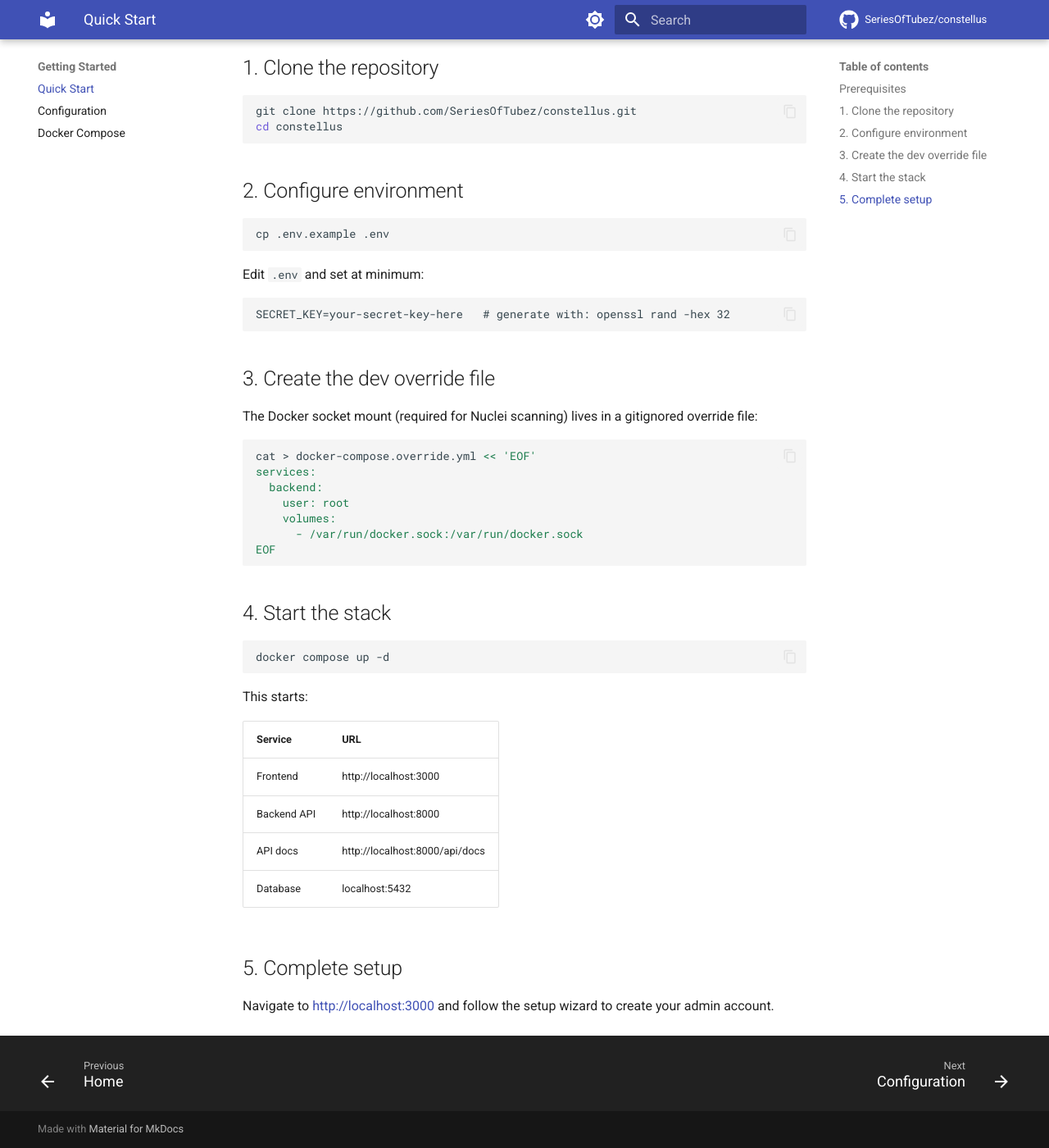
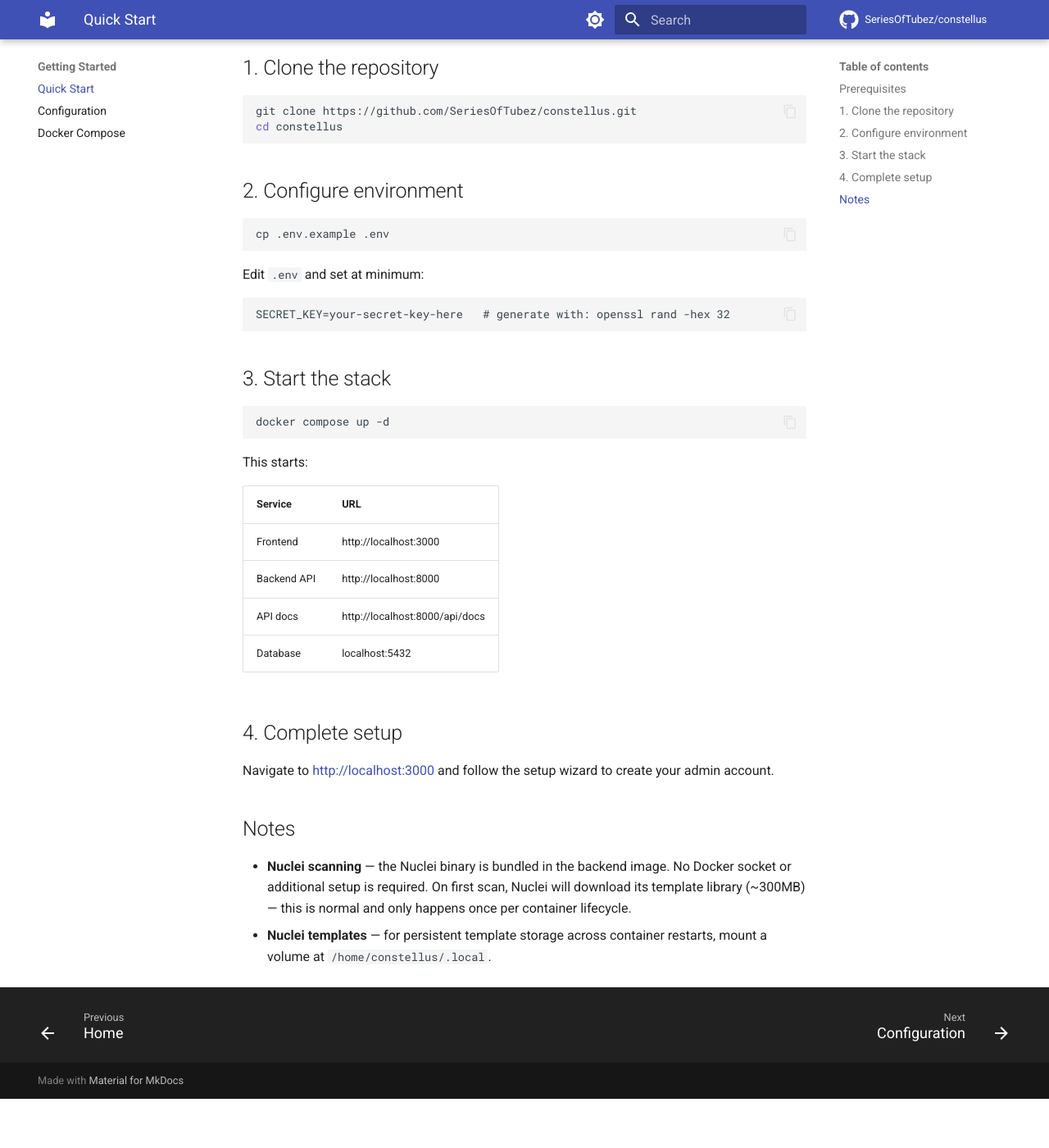
Before and after one commit to SeriesOfTubez/constellus, an MkDocs documentation site: the page built from docs/getting-started/quickstart.md, in a window 1280 px wide and 1400 px high, scrolled down 313 px. Shown: the whole window at 82% size. Built offline with MkDocs 1.6.1 and Material for MkDocs 9.7.7, drawn with Linux system fonts in a browser that asks for light colours; comment, search, counter and statistics services are not loaded; after the commit the page ends 1653 px from its top, so only the background shows below that.

Commit message:
feat: embed Nuclei binary in image, remove Docker socket dependency entirely
- Nuclei binary (v3.8.0) bundled in runtime image — runs as subprocess directly
- No Docker socket, no user: root, no docker-compose.override.yml required
- Removed dev Dockerfile stage (was only adding Docker CLI)
- Simplified nuclei.py: docker run -> nuclei binary subprocess
- Removed container_image config field (no longer relevant)
- Updated docs: quickstart no longer requires override file setup
- docker.md: override file now optional for template volume only

````diff
--- a/docker-compose.yml
+++ b/docker-compose.yml
@@ -3,7 +3,6 @@ services:
     build:
       context: .
       dockerfile: backend/Dockerfile
-      target: dev
     command: alembic upgrade head
     environment:
       - DATABASE_URL=postgresql://constellus:constellus@db:5432/constellus
@@ -20,7 +19,6 @@ services:
     build:
       context: .
       dockerfile: backend/Dockerfile
-      target: dev
     ports:
       - "8000:8000"
     environment:
--- a/docs/getting-started/quickstart.md
+++ b/docs/getting-started/quickstart.md
@@ -24,21 +24,7 @@ Edit `.env` and set at minimum:
 SECRET_KEY=your-secret-key-here   # generate with: openssl rand -hex 32
 ```
 
-## 3. Create the dev override file
-
-The Docker socket mount (required for Nuclei scanning) lives in a gitignored override file:
-
-```bash
-cat > docker-compose.override.yml << 'EOF'
-services:
-  backend:
-    user: root
-    volumes:
-      - /var/run/docker.sock:/var/run/docker.sock
-EOF
-```
-
-## 4. Start the stack
+## 3. Start the stack
 
 ```bash
 docker compose up -d
@@ -53,6 +39,11 @@ This starts:
 | API docs | http://localhost:8000/api/docs |
 | Database | localhost:5432 |
 
-## 5. Complete setup
+## 4. Complete setup
 
 Navigate to [http://localhost:3000](http://localhost:3000) and follow the setup wizard to create your admin account.
+
+## Notes
+
+- **Nuclei scanning** — the Nuclei binary is bundled in the backend image. No Docker socket or additional setup is required. On first scan, Nuclei will download its template library (~300MB) — this is normal and only happens once per container lifecycle.
+- **Nuclei templates** — for persistent template storage across container restarts, mount a volume at `/home/constellus/.local`.
````
Also changed, not shown: CONTRIBUTING.md (+2 -1 lines), docs/getting-started/docker.md (+15 -15 lines), 3 other files.
